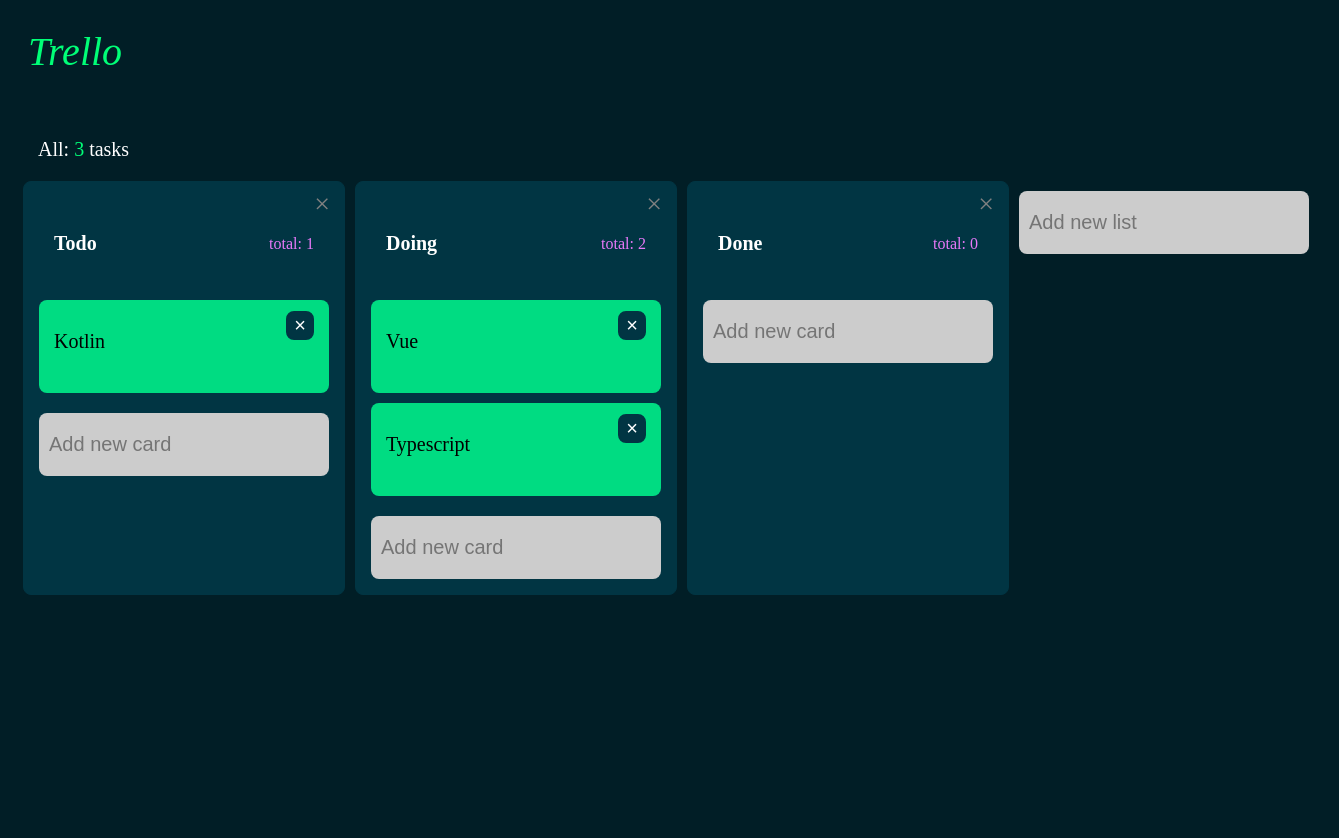
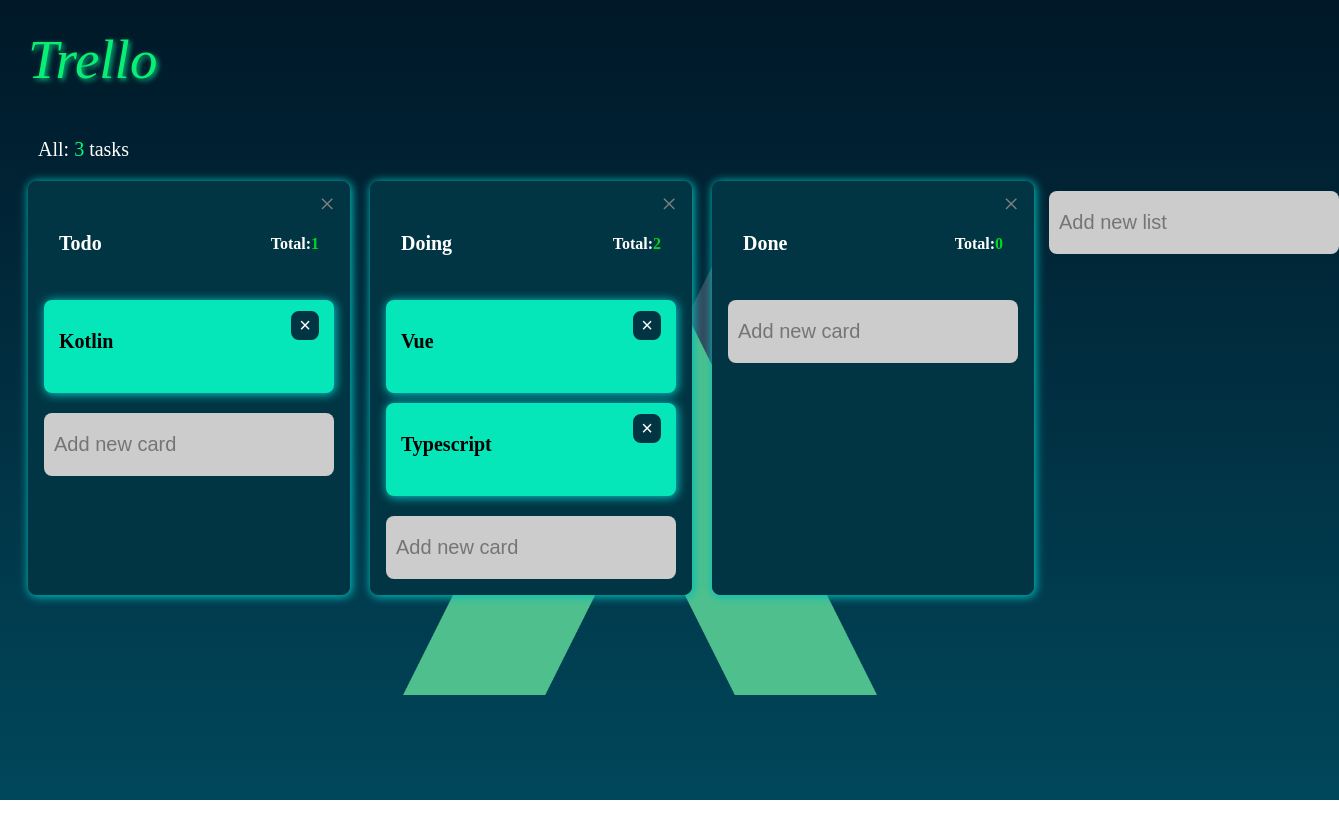
Before and after one commit to EisukeWatanabe/Original-Trello, a Vue app: page / in a window 1280 px wide. Shown: the top 838 px of the page, 1339 px wide, since content can reach past the window. Before the commit the page ends 800 px from the top, so only its background shows below. Built offline with nearby package versions, Linux system fonts and the light colour scheme.

Commit message:
design CSS

```diff
--- a/src/App.vue
+++ b/src/App.vue
@@ -5,13 +5,14 @@
 </template>
 
 <script lang="ts">
+import Vue from "vue";
 import Board from './components/Board.vue';
 
-export default {
+export default Vue.extend({
   name: 'app',
   components: {
     Board
   }
-}
+});
 
 </script>
--- a/src/assets/scss/style.scss
+++ b/src/assets/scss/style.scss
@@ -1,12 +1,31 @@
+//画面の大枠
+
 html {
   background: #011E26;
   color: #2c3e50;
   width: 100%;
   height: 100%;
   overflow-x: scroll;
+  background: -webkit-gradient(linear,left top, right bottom ,from(#001828),to(#00485b));
+  background: -webkit-linear-gradient(top,#001828, #025B70);
+  background: -o-linear-gradient(bottom,#001828,#025B70);
+  background: linear-gradient(180deg, #001828, #01475b);
+  background-repeat: repeat-x;
+
+}
+//テキスト入力フォーマットのCSSクラス
+
+.l-wrapper {
+  min-height: 900px;
+  background-image: url(../vuex.png);
+  background-repeat: no-repeat;
+  background-position:50% 50%;
+  background-size: 50%;
+  background-attachment: fixed;
+  z-index: 100;
 }
 
-.textInput {
+.c-textInput {
   width: 270px;
   margin-top: 10px;
   padding: 20px 10px;
@@ -23,73 +42,10 @@
   }
 }
 
-.list {
-  margin: 0 5px 20px;
-  position: relative;
-  display: inline-block;
-  flex-direction: column;
-  align-items: flex-start;
-  min-width: 290px;
-  width: 290px;
-  background-color: #013543;
-  border-radius: 8px;
-  padding: 15px;
-  border: solid #013543 1px;
-  color: gray;
-  vertical-align: top;
+//追加ボタンのCSSクラス
 
-  &-title {
-    font-size: 20px;
-    font-weight: bold;
-    padding: 15px;
-    color: white;
-  }
-
-  &-counter {
-    color: #E879F9;
-    padding: 15px;
-    display: flex;
-    align-items: center;
-  }
-
-  &-index {
-    display: flex;
-  }
-}
-
-.listheader {
-  width: 290px;
-  display: inline-flex;
-  justify-content: space-between;
-}
-
-.deletelist {
-  position: absolute;
-  top: 6px;
-  right: 14px;
-  font-size: 28px;
-
-  &:hover {
-    opacity: 0.8;
-    cursor: pointer;
-  }
-}
-
-.card {
-  margin-top: 10px;
-  margin-bottom: 10px;
-  position: relative;
-  display: flex;
-  padding: 30px 15px 40px;
-  background-color: #00DC82;
-  border-radius: 8px;
-  width: 260px;
-  cursor: pointer;
-}
-
-.addButton {
+.c-addButton {
   margin-top: 15px;
-  margin-left: 5px;
   padding: 15px 18px;
   background-color: #999;
   border: none;
@@ -109,6 +65,8 @@
   }
 }
 
+// 動的CSSクラス
+
 .addlist {
   margin-left: 5px;
   display: inline-block;
@@ -124,34 +82,3 @@
   background-color: #00d78f;
   cursor: pointer;
 }
-
-.close-button {
-  position: absolute;
-  top: 6px;
-  right: 10px;
-  font-size: 20px;
-  cursor: pointer;
-  border-radius: 8px;
-  border-color: #013543;
-  border-style: solid;
-  background-color: #013543;
-  color: white;
-  margin: 5px;
-}
-
-.body {
-  font-size: 20px;
-  width: 100%;
-  word-wrap: break-word;
-  color: black;
-}
-
-.info-line {
-  margin: 20px;
-  font-size: 20px;
-  color: white;
-
-  &-color {
-    color: #00FF77;
-  }
-}
--- a/src/components/Board.vue
+++ b/src/components/Board.vue
@@ -1,10 +1,10 @@
 <template>
-  <div>
-    <header class="Board__header">
-      Trello
+  <div class="l-wrapper">
+    <header class="c-Board__header">
+      <span class="c-Board__header--title">Trello</span>
     </header>
-    <main class="Board__main">
-      <p class="info-line">All: <span class="info-line-color">{{ totalCardCount }}</span> tasks</p>
+    <main class="c-Board__main">
+      <p class="c-Board__infoLine">All: <span class="c-Board__infoLine-color">{{ totalCardCount }}</span> tasks</p>
       <draggable class="list-index" :list="lists" @end="movingList">
         <list v-for="(item, index) in lists"
           :key="item.id"
@@ -19,12 +19,13 @@
 </template>
 
 <script>
+import Vue from "vue";
 import ListAdd from "./ListAdd";
 import { mapState } from 'vuex'
 import List from "./List.vue";
 import draggable from "vuedraggable";
 
-export default {
+export default Vue.extend({
   components: {
     ListAdd,
     List,
@@ -46,20 +47,23 @@
       this.$store.dispatch('updateList', { lists: this.lists })
     }
   }
-}
+});
 </script>
 
 <style lang="scss" scoped>
-.Board {
+.c-Board {
 
   &__header {
-    background: #011E26;
     height: 70px;
-    color: #00FF77;
     font-style: italic;
-    font-size: 40px;
+    font-size: 55px;
     text-align: left;
     padding: 20px;
+
+    &--title {
+      color: #09ee74;
+      text-shadow: 2px 2px 5px #04bd7c;
+    }
   }
 
   &__main {
@@ -68,5 +72,21 @@
     height: 100%;
   }
 
+  &__infoLine {
+    margin: 20px;
+    font-size: 20px;
+    color: white;
+
+    &-color {
+      color: #00FF77;
+    }
+  }
+
 }
+
+.list-index {
+  display: flex;
+}
+
+
 </style>
--- a/src/components/Card.vue
+++ b/src/components/Card.vue
@@ -1,16 +1,18 @@
 <template>
-  <div class="card">
-    <button class="close-button" @click="removeCardFromList">
+  <div class="c-Card">
+    <button class="c-Card__closeButton" @click="removeCardFromList">
       ×
     </button>
-    <div class="body">
+    <div class="c-Card__body">
       {{ body }}
     </div>
   </div>
 </template>
 
-<script>
-export default {
+<script lang="ts">
+import Vue from 'vue';
+
+export default Vue.extend({
   props: {
     body: {
       type: String,
@@ -26,15 +28,51 @@
     }
   },
   methods: {
-    removeCardFromList: function () {
+    removeCardFromList() {
       if(confirm('本当にこのカードを削除しますか')) {
         this.$store.dispatch('removecardfromlist', { cardIndex: this.cardIndex, listIndex: this.listIndex })
       }
     }
   },
-}
+});
 </script>
 
-<style scoped>
+<style lang="scss" scoped>
+
+.c-Card {
+  margin-top: 10px;
+  margin-bottom: 10px;
+  position: relative;
+  display: flex;
+  padding: 30px 15px 40px;
+  background-color: #05e6b9;
+  -webkit-box-shadow: 1px 1px 10px 1px #04bdba;
+  box-shadow: 1px 1px 10px 1px #04bdba;
+  border-radius: 8px;
+  width: 260px;
+  cursor: pointer;
+
+  &__closeButton {
+    position: absolute;
+    top: 6px;
+    right: 10px;
+    font-size: 20px;
+    cursor: pointer;
+    border-radius: 8px;
+    border-color: #013543;
+    border-style: solid;
+    background-color: #013543;
+    color: white;
+    margin: 5px;
+  }
+
+  &__body {
+    font-size: 20px;
+    width: 100%;
+    word-wrap: break-word;
+    color: black;
+    font-weight: bold;
+  }
+}
 
 </style>
--- a/src/components/CardAdd.vue
+++ b/src/components/CardAdd.vue
@@ -3,19 +3,21 @@
     <input
       v-model="body"
       type="text"
-      class="textInput"
+      class="c-textInput"
       placeholder="Add new card"
       @focusin="startEditing"
       @focusout="finishEditing"
     />
-    <button type="submit" class="addButton" v-if="isEditing || bodyExists">
+    <button type="submit" class="c-addButton" v-if="isEditing || bodyExists">
       Add
     </button>
   </form>
 </template>
 
-<script>
-export default {
+<script lang="ts">
+import Vue from 'vue';
+
+export default Vue.extend({
   props: {
     listIndex: {
       type: Number,
@@ -39,7 +41,7 @@
       }
       return classList;
     },
-    bodyExists() {
+    bodyExists():boolean {
       return this.body.length > 0
     }
   },
@@ -56,9 +58,5 @@
       this.body = ''
     }
   }
-}
+});
 </script>
-
-<style scoped>
-
-</style>
--- a/src/components/List.vue
+++ b/src/components/List.vue
@@ -1,9 +1,9 @@
 <template>
-  <div class="list">
-    <div class="listheader">
-      <p class="list-title">{{ title }}</p>
-      <p class="list-counter">total: {{ totalCardList }}</p>
-      <div class="deletelist" @click="removeList">×</div>
+  <div class="c-List">
+    <div class="c-List__header">
+      <p class="c-List__title">{{ title }}</p>
+      <p class="c-List__counter">Total:<span class="c-List__counter--color">{{ totalCardList }}</span></p>
+      <div class="c-List__delete" @click="removeList">×</div>
     </div>
     <draggable group="cards" :list="cards" @end="$emit('change')">
       <card v-for="(item, index) in cards"
@@ -17,11 +17,12 @@
 </template>
 
 <script>
+import Vue from "vue";
 import CardAdd from "@/components/CardAdd";
 import Card from "@/components/Card";
 import draggable from 'vuedraggable'
 
-export default {
+export default Vue.extend({
   components: {
     CardAdd,
     Card,
@@ -53,5 +54,69 @@
       }
     },
   }
+});
+</script>
+
+<style lang="scss" scoped>
+
+.c-List {
+  margin: 0 10px 20px;
+  position: relative;
+  display: inline-block;
+  flex-direction: column;
+  align-items: flex-start;
+  min-width: 290px;
+  width: 290px;
+  background-color: #013543;
+  -webkit-box-shadow: 1px 1px 10px 1px #04bdba;
+  box-shadow: 1px 1px 10px 1px #04bdba;
+  border-radius: 8px;
+  padding: 15px;
+  border: solid #013543 1px;
+  color: gray;
+  vertical-align: top;
+
+  &__header {
+    width: 290px;
+    display: inline-flex;
+    justify-content: space-between;
+  }
+
+  &__title {
+    font-size: 20px;
+    font-weight: bold;
+    padding: 15px;
+    color: white;
+  }
+
+  &__counter {
+    font-weight: bold;
+    color: white;
+    padding: 15px;
+    display: flex;
+    align-items: center;
+
+    &--color {
+      color: #00d724;
+    }
+  }
+
+  &__index {
+    display: flex;
+  }
+
+  &__delete {
+    position: absolute;
+    top: 6px;
+    right: 14px;
+    font-size: 28px;
+
+    &:hover {
+      opacity: 0.8;
+      cursor: pointer;
+    }
+  }
 }
-</script>
+
+
+</style>
--- a/src/components/ListAdd.vue
+++ b/src/components/ListAdd.vue
@@ -2,17 +2,19 @@
   <form :class="classList" @submit.prevent="addList">
   <input v-model="title"
       type="text"
-      class="textInput"
+      class="c-textInput"
       placeholder="Add new list"
       @focusin="startEditing"
       @focusout="finishEditing"
   >
-  <button type="submit" class="addButton" v-if="isEditing || titleExists">Add</button>
+  <button type="submit" class="c-addButton" v-if="isEditing || titleExists">Add</button>
   </form>
 </template>
 
 <script>
-export default {
+import Vue from 'vue';
+
+export default Vue.extend({
   data() {
     return {
       title: '',
@@ -46,7 +48,7 @@
       this.isEditing = false
     }
   }
-}
+});
 </script>
 
 <style lang="scss" scoped>
```
Also changed, not shown: src/assets/vuex.png (added).
